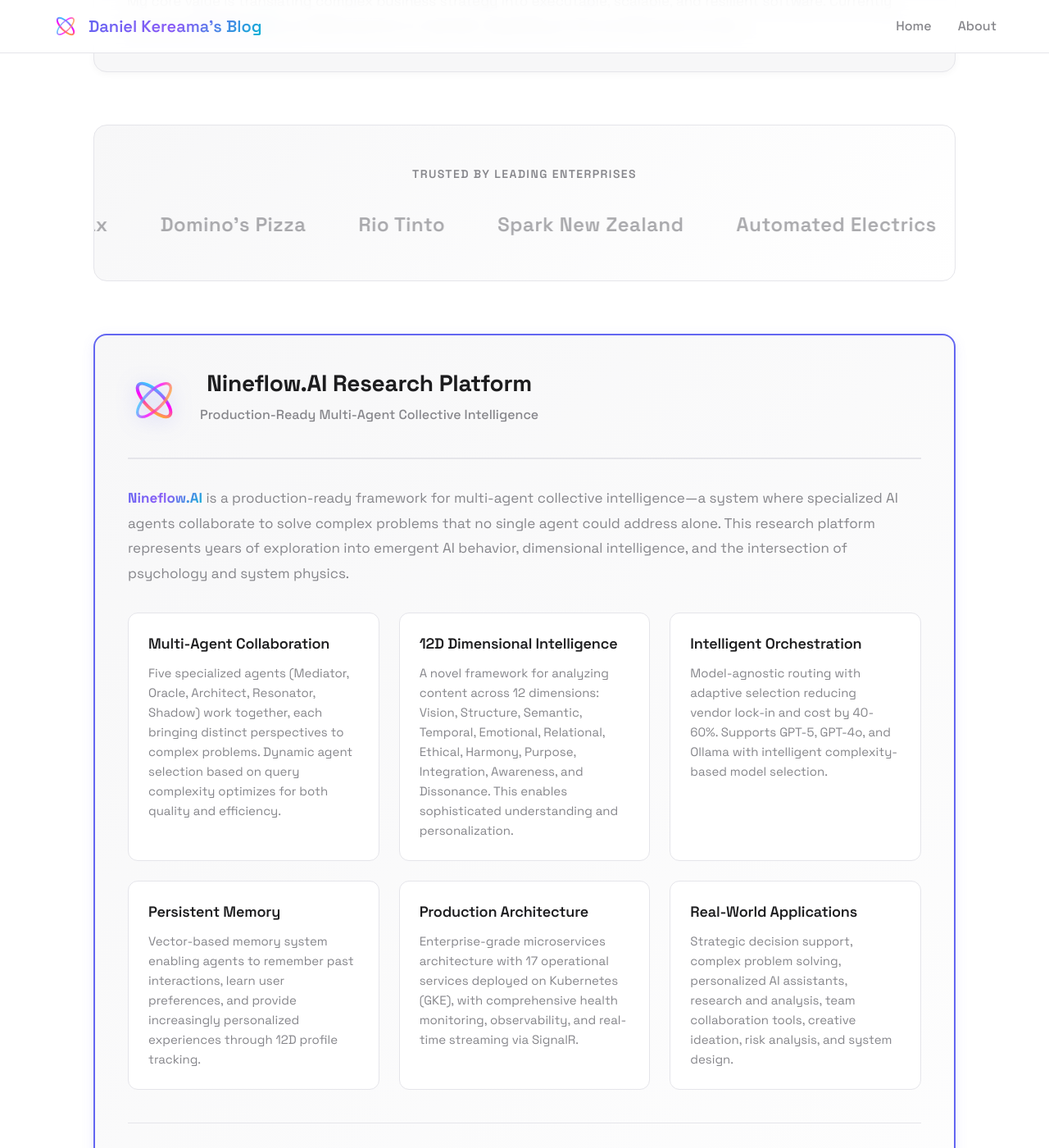
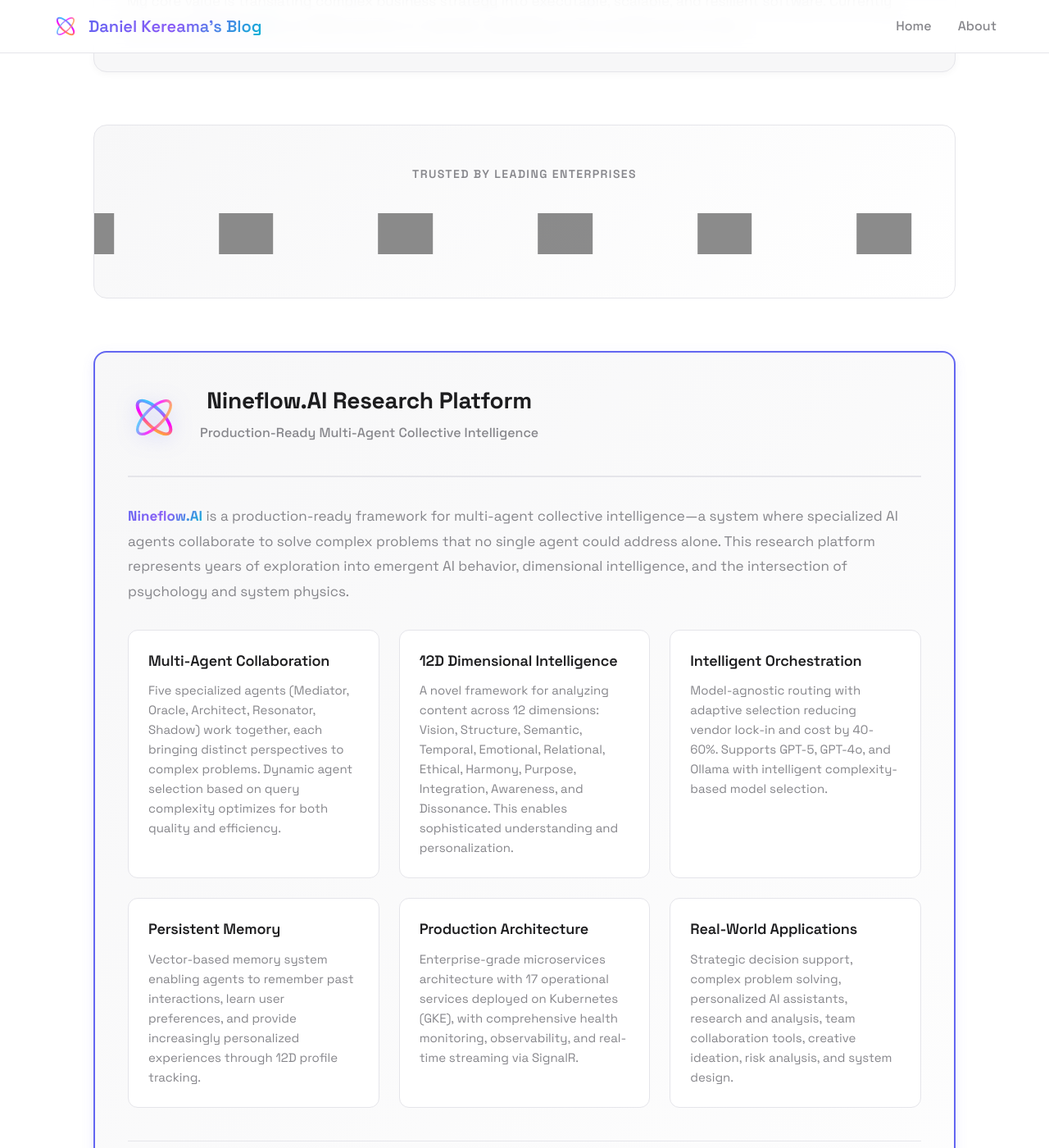
Before and after one commit to nineflowAmin/daniel-kereama.github.io, a Jekyll site: the page built from about.md, in a window 1280 px wide and 1400 px high, scrolled down 820 px. Shown: the whole window at 82% size. Built offline with Jekyll 4.4.1, drawn with Linux system fonts in a browser that asks for light colours.

Commit message:
Update company logo ticker to use official logo images
- Replaced text-based company names with logo image references
- Added fallback text display if logos are not found
- Created logos directory structure
- Updated CSS for logo image display:
  - Grayscale filter by default
  - Color on hover
  - Smooth scaling animations
  - Professional monochrome aesthetic
- Created LOGO_REFERENCE.md guide with:
  - Required logo filenames
  - Where to find official logos
  - Logo specifications
  - Fallback behavior documentation

Logo files needed:
- equifax.svg, dominos.svg, rio-tinto.svg, spark-nz.svg
- automated-electrics.svg, pipefish.svg, gbst.svg, tatts-group.svg

```diff
--- a/about.md
+++ b/about.md
@@ -51,23 +51,71 @@ title: "About"
     <div class="logo-ticker-container">
       <div class="logo-ticker">
         <div class="logo-ticker-track">
-          <div class="logo-item">Equifax</div>
-          <div class="logo-item">Domino's Pizza</div>
-          <div class="logo-item">Rio Tinto</div>
-          <div class="logo-item">Spark New Zealand</div>
-          <div class="logo-item">Automated Electrics</div>
-          <div class="logo-item">Pipefish</div>
-          <div class="logo-item">GBST</div>
-          <div class="logo-item">Tatts Group</div>
+          <div class="logo-item">
+            <img src="{{ '/assets/images/logos/equifax.svg' | absolute_url }}" alt="Equifax" class="company-logo" onerror="this.style.display='none'; this.nextElementSibling.style.display='block';">
+            <span class="logo-fallback">Equifax</span>
+          </div>
+          <div class="logo-item">
+            <img src="{{ '/assets/images/logos/dominos.svg' | absolute_url }}" alt="Domino's Pizza" class="company-logo" onerror="this.style.display='none'; this.nextElementSibling.style.display='block';">
+            <span class="logo-fallback">Domino's Pizza</span>
+          </div>
+          <div class="logo-item">
+            <img src="{{ '/assets/images/logos/rio-tinto.svg' | absolute_url }}" alt="Rio Tinto" class="company-logo" onerror="this.style.display='none'; this.nextElementSibling.style.display='block';">
+            <span class="logo-fallback">Rio Tinto</span>
+          </div>
+          <div class="logo-item">
+            <img src="{{ '/assets/images/logos/spark-nz.svg' | absolute_url }}" alt="Spark New Zealand" class="company-logo" onerror="this.style.display='none'; this.nextElementSibling.style.display='block';">
+            <span class="logo-fallback">Spark New Zealand</span>
+          </div>
+          <div class="logo-item">
+            <img src="{{ '/assets/images/logos/automated-electrics.svg' | absolute_url }}" alt="Automated Electrics" class="company-logo" onerror="this.style.display='none'; this.nextElementSibling.style.display='block';">
+            <span class="logo-fallback">Automated Electrics</span>
+          </div>
+          <div class="logo-item">
+            <img src="{{ '/assets/images/logos/pipefish.svg' | absolute_url }}" alt="Pipefish" class="company-logo" onerror="this.style.display='none'; this.nextElementSibling.style.display='block';">
+            <span class="logo-fallback">Pipefish</span>
+          </div>
+          <div class="logo-item">
+            <img src="{{ '/assets/images/logos/gbst.svg' | absolute_url }}" alt="GBST" class="company-logo" onerror="this.style.display='none'; this.nextElementSibling.style.display='block';">
+            <span class="logo-fallback">GBST</span>
+          </div>
+          <div class="logo-item">
+            <img src="{{ '/assets/images/logos/tatts-group.svg' | absolute_url }}" alt="Tatts Group" class="company-logo" onerror="this.style.display='none'; this.nextElementSibling.style.display='block';">
+            <span class="logo-fallback">Tatts Group</span>
+          </div>
           <!-- Duplicate for seamless loop -->
-          <div class="logo-item">Equifax</div>
-          <div class="logo-item">Domino's Pizza</div>
-          <div class="logo-item">Rio Tinto</div>
-          <div class="logo-item">Spark New Zealand</div>
-          <div class="logo-item">Automated Electrics</div>
-          <div class="logo-item">Pipefish</div>
-          <div class="logo-item">GBST</div>
-          <div class="logo-item">Tatts Group</div>
+          <div class="logo-item">
+            <img src="{{ '/assets/images/logos/equifax.svg' | absolute_url }}" alt="Equifax" class="company-logo" onerror="this.style.display='none'; this.nextElementSibling.style.display='block';">
+            <span class="logo-fallback">Equifax</span>
+          </div>
+          <div class="logo-item">
+            <img src="{{ '/assets/images/logos/dominos.svg' | absolute_url }}" alt="Domino's Pizza" class="company-logo" onerror="this.style.display='none'; this.nextElementSibling.style.display='block';">
+            <span class="logo-fallback">Domino's Pizza</span>
+          </div>
+          <div class="logo-item">
+            <img src="{{ '/assets/images/logos/rio-tinto.svg' | absolute_url }}" alt="Rio Tinto" class="company-logo" onerror="this.style.display='none'; this.nextElementSibling.style.display='block';">
+            <span class="logo-fallback">Rio Tinto</span>
+          </div>
+          <div class="logo-item">
+            <img src="{{ '/assets/images/logos/spark-nz.svg' | absolute_url }}" alt="Spark New Zealand" class="company-logo" onerror="this.style.display='none'; this.nextElementSibling.style.display='block';">
+            <span class="logo-fallback">Spark New Zealand</span>
+          </div>
+          <div class="logo-item">
+            <img src="{{ '/assets/images/logos/automated-electrics.svg' | absolute_url }}" alt="Automated Electrics" class="company-logo" onerror="this.style.display='none'; this.nextElementSibling.style.display='block';">
+            <span class="logo-fallback">Automated Electrics</span>
+          </div>
+          <div class="logo-item">
+            <img src="{{ '/assets/images/logos/pipefish.svg' | absolute_url }}" alt="Pipefish" class="company-logo" onerror="this.style.display='none'; this.nextElementSibling.style.display='block';">
+            <span class="logo-fallback">Pipefish</span>
+          </div>
+          <div class="logo-item">
+            <img src="{{ '/assets/images/logos/gbst.svg' | absolute_url }}" alt="GBST" class="company-logo" onerror="this.style.display='none'; this.nextElementSibling.style.display='block';">
+            <span class="logo-fallback">GBST</span>
+          </div>
+          <div class="logo-item">
+            <img src="{{ '/assets/images/logos/tatts-group.svg' | absolute_url }}" alt="Tatts Group" class="company-logo" onerror="this.style.display='none'; this.nextElementSibling.style.display='block';">
+            <span class="logo-fallback">Tatts Group</span>
+          </div>
         </div>
       </div>
     </div>
@@ -970,20 +1018,46 @@ title: "About"
 
 .logo-item {
   flex-shrink: 0;
-  font-size: 1.5rem;
+  display: flex;
+  align-items: center;
+  justify-content: center;
+  height: 60px;
+  padding: 0 2rem;
+  transition: all 0.3s ease;
+  position: relative;
+}
+
+.company-logo {
+  max-height: 50px;
+  max-width: 150px;
+  width: auto;
+  height: auto;
+  object-fit: contain;
+  filter: grayscale(100%) brightness(0.7);
+  opacity: 0.8;
+  transition: all 0.3s ease;
+}
+
+.logo-item:hover .company-logo {
+  filter: grayscale(0%) brightness(1);
+  opacity: 1;
+  transform: scale(1.1);
+}
+
+.logo-fallback {
+  display: none;
+  font-size: 1.25rem;
   font-weight: 600;
   color: var(--foreground-secondary);
   opacity: 0.7;
-  transition: all 0.3s ease;
   white-space: nowrap;
   font-family: var(--font-display);
   letter-spacing: 0.02em;
 }
 
-.logo-item:hover {
+.logo-item:hover .logo-fallback {
   opacity: 1;
   color: var(--nineflow-primary);
-  transform: scale(1.05);
 }
 
 @keyframes logo-scroll {
```
Also changed, not shown: LOGO_REFERENCE.md (added, +89 -0 lines).
